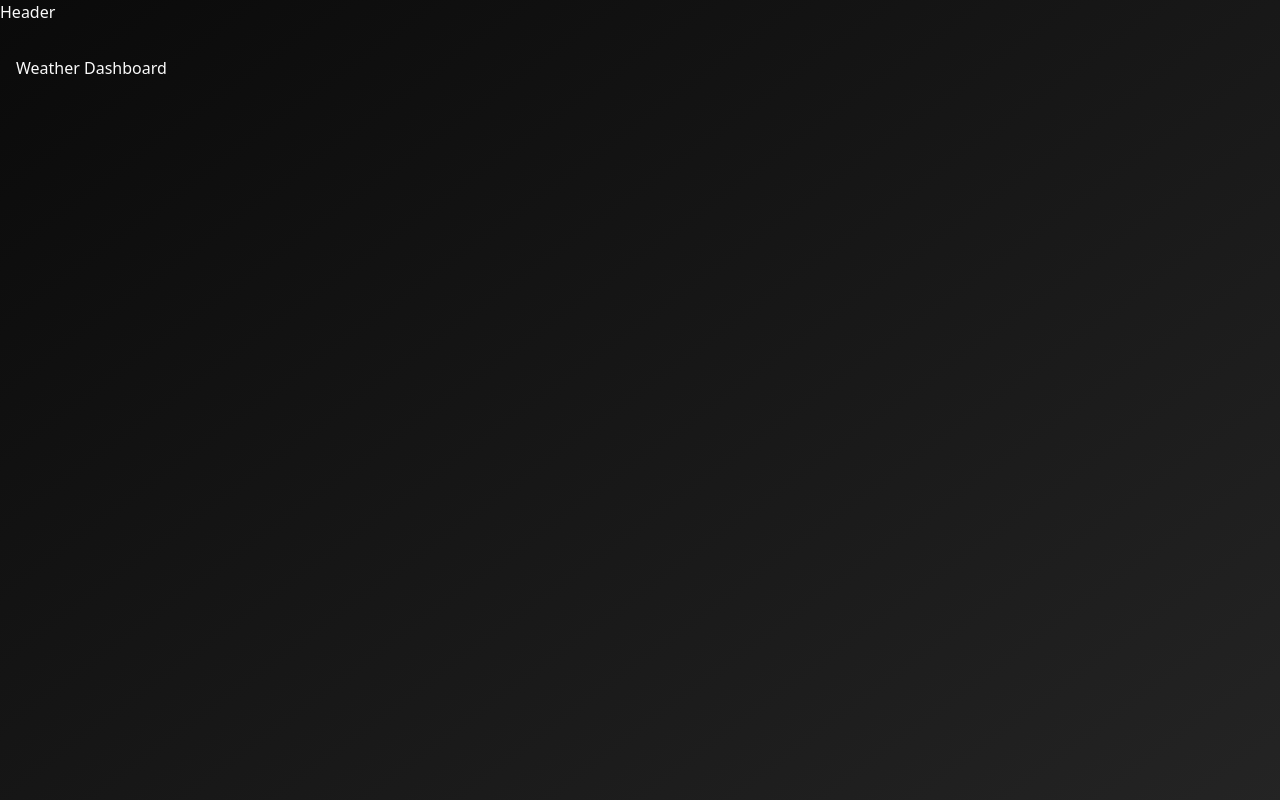
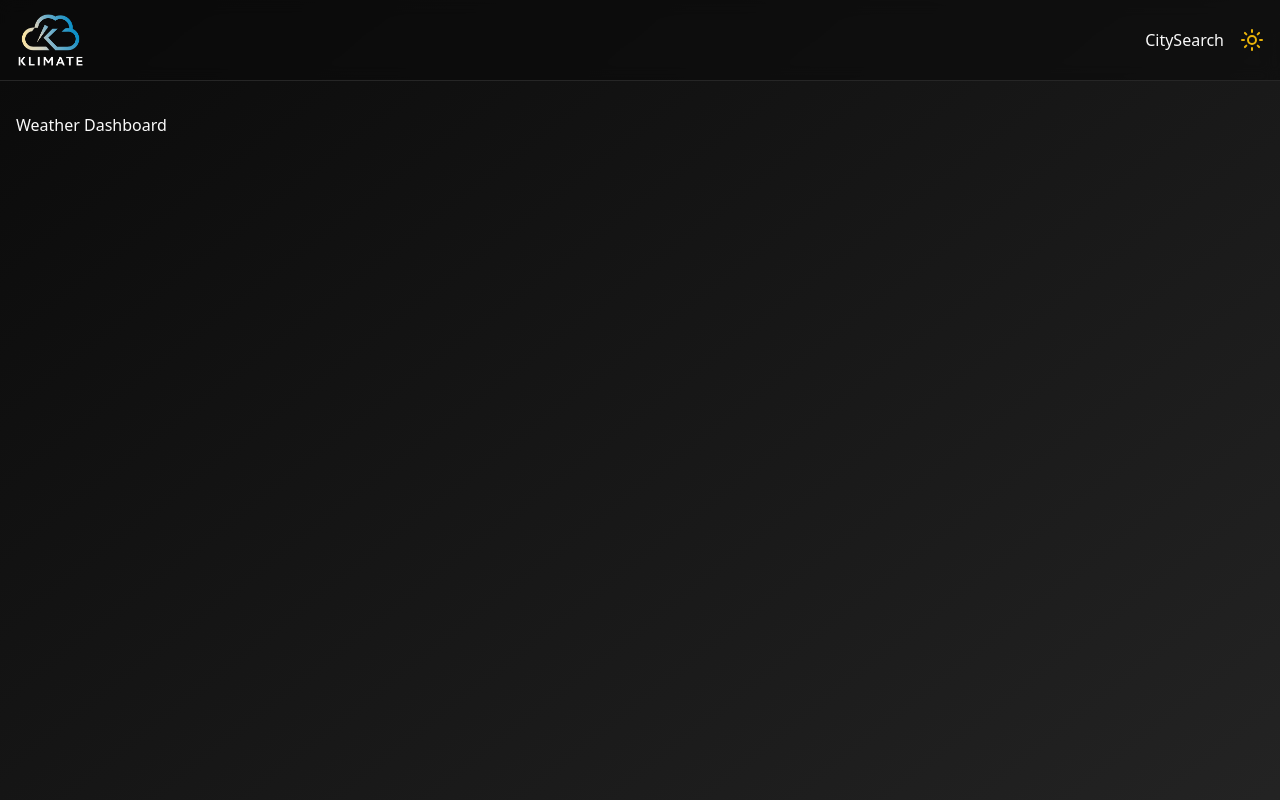
Before and after one commit to Rajesh97266/New-weather-app, a React (Vite) app: page / in a window 1280 px wide. Shown: the top 800 px of the page. Built offline with nearby package versions, Linux system fonts and the light colour scheme.

Commit message:
dark-light-theme-added

```diff
--- a/src/App.tsx
+++ b/src/App.tsx
@@ -12,6 +12,7 @@ function App() {
           <Routes>
             <Route path="/" element={<WeatherDashboard />} />
             <Route path="/city/:cityName" element={<CityPage />} />
+            <Route path="*" element={<WeatherDashboard />} />
           </Routes>
         </Layout>
       </ThemeProvider>
--- a/src/components/Layout.tsx
+++ b/src/components/Layout.tsx
@@ -1,9 +1,10 @@
 import React, { PropsWithChildren } from "react";
+import Header from "./header";
 
 const Layout = ({ children }: PropsWithChildren) => {
   return (
     <div className="bg-gradient-to-br from-background to-muted">
-      Header
+      <Header />
       <main className="min-h-screen container mx-auto px-4 py-8 ">
         {children}
       </main>
--- /dev/null
+++ b/src/components/header.tsx
@@ -0,0 +1,39 @@
+import { useTheme } from "@/context/theme-provider";
+import { Moon, Sun } from "lucide-react";
+import React from "react";
+import { Link } from "react-router-dom";
+
+
+const Header = () => {
+  const { theme, setTheme } = useTheme();
+  return (
+    <header className="sticky top-0 z-50 w-full border-b bg-background/95 backdrop-blur supports-[backdrop-filter]:bg-background/60 py-2">
+      <div className="flex justify-between items-center container mx-auto h-16 px-4">
+        <Link to={"/"}>
+          <img
+            src={theme === "dark" ? "/logo.png" : "/logo2.png"}
+            alt="Klimate logo"
+            className="h-14"
+          />
+        </Link>
+        <div className="flex gap-4">
+          <span>CitySearch</span>
+          <span
+            className={`cursor-pointer transition-transform duration-500 ${
+              theme === "dark" ? "rotate-180" : "rotate-0"
+            } `}
+            onClick={() => setTheme(theme === "dark" ? "light" : "dark")}
+          >
+            {theme === "dark" ? (
+              <Sun className="h-6 w-6 rotate-0 text-yellow-500 transition-all " />
+            ) : (
+              <Moon className="h-6 w-6 rotate-0 text-blue-500 transition-all" />
+            )}
+          </span>
+        </div>
+      </div>
+    </header>
+  );
+};
+
+export default Header;
```
Also changed, not shown: public/logo.png (added), public/logo2.png (added).
